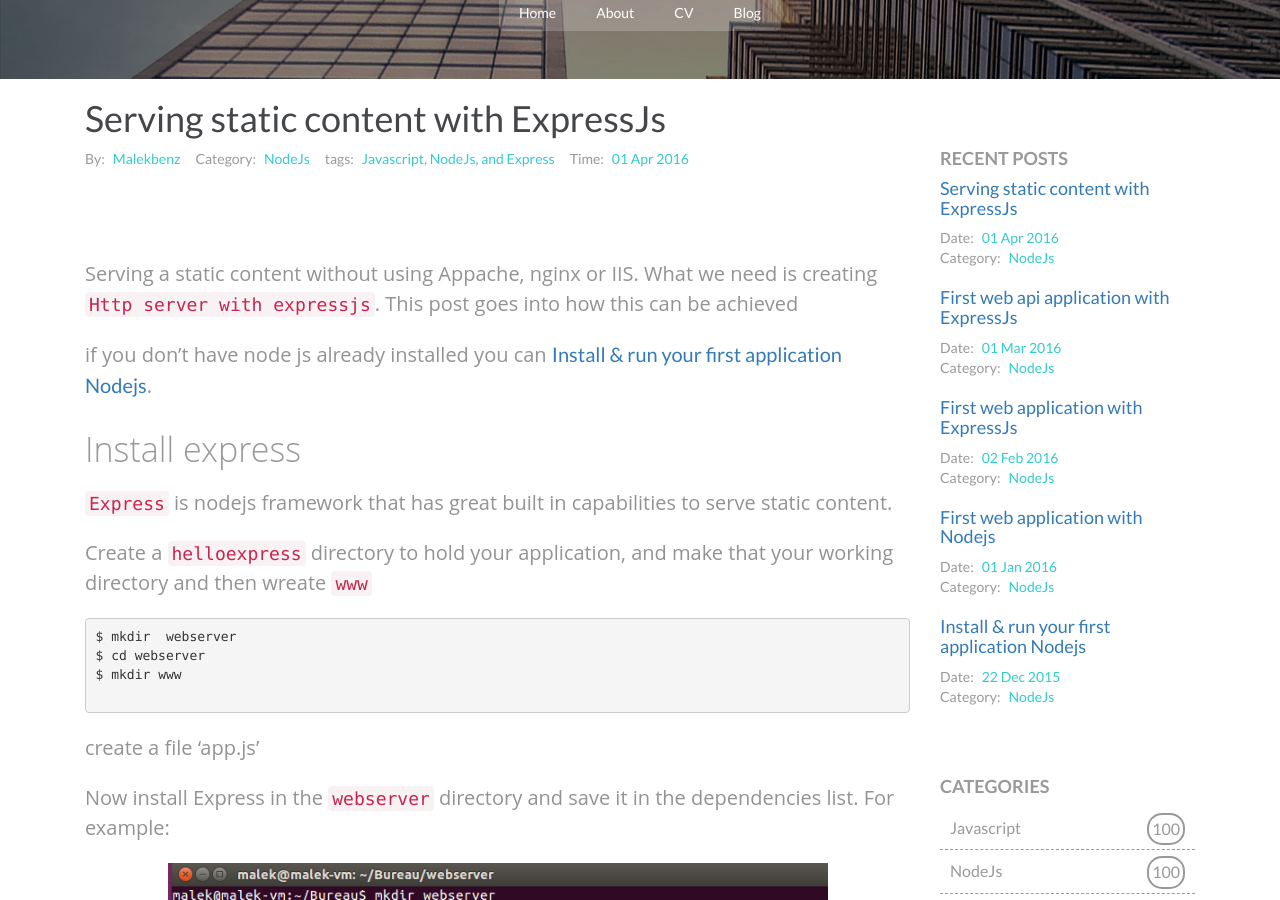
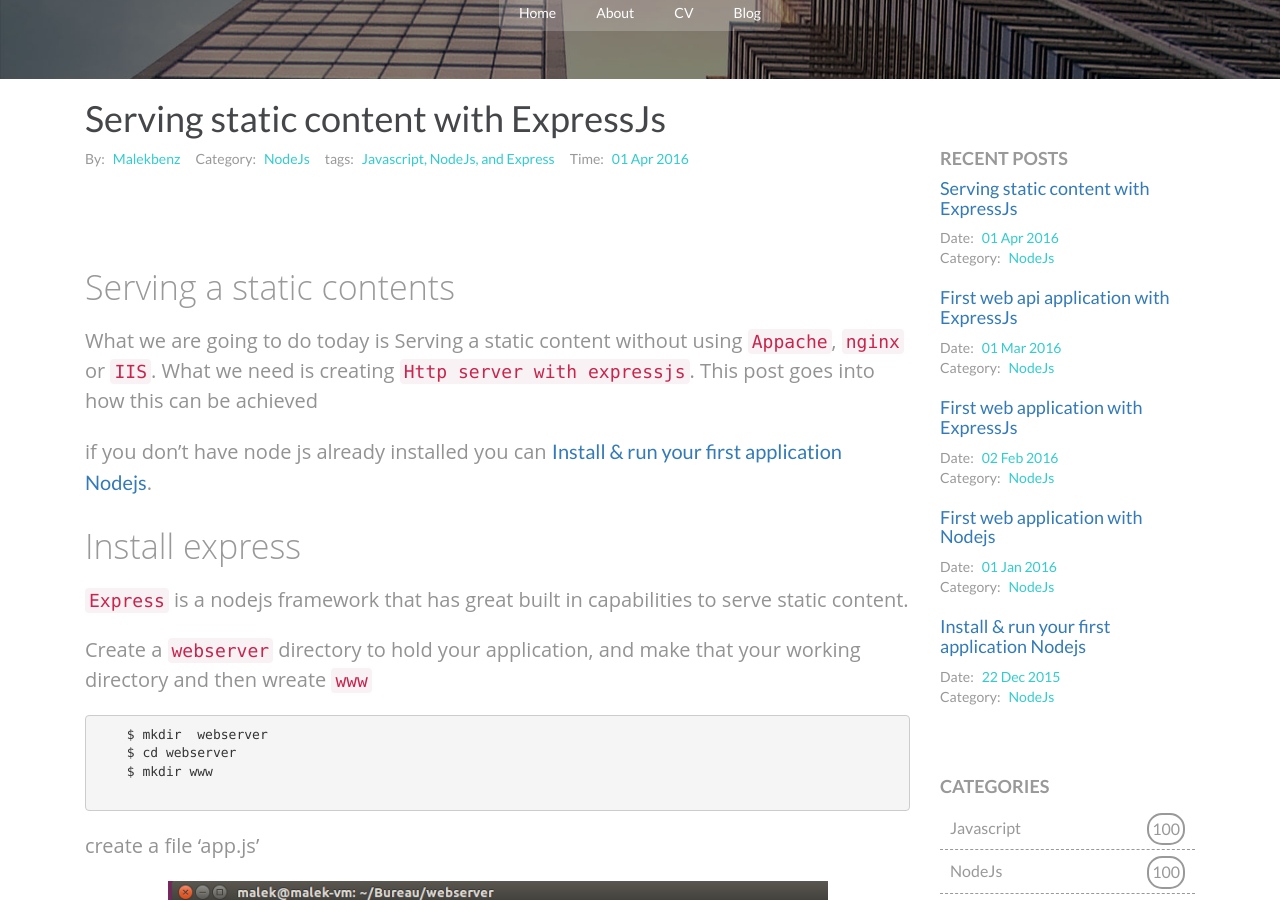
Before and after one commit to malekbenz/malekbenz, a Jekyll site: the page built from _posts/2016-04-01-Serving-static-content-with-ExpressJs.md, in a window 1280 px wide and 900 px high, scrolled down 281 px. Built offline with Jekyll 4.4.1, drawn with Linux system fonts in a browser that asks for light colours; nearby versions of some CDN libraries; comment, search, counter and statistics services are not loaded; some of the changed text lies outside the part shown.

Commit message:
add a static web server blog

````diff
--- a/_posts/2016-04-01-Serving-static-content-with-ExpressJs.md
+++ b/_posts/2016-04-01-Serving-static-content-with-ExpressJs.md
@@ -8,30 +8,32 @@ category: NodeJs
 tags : ['Javascript', 'NodeJs', 'Express']
 categories: ['Javascript',  'NodeJs', 'webapi', 'Express']
 ---
+## Serving a static contents
 
-Serving a static content without using Appache, nginx or IIS. What we need is creating `Http server with expressjs`. This post goes into how this can be achieved
+What we are going to do today is Serving a static content without using `Appache`, `nginx` or `IIS`. What we need is creating `Http server with expressjs`. This post goes into how this can be achieved
 
 if you don't have node js already installed you can [Install & run your first application Nodejs](/blog/2015/12/22/install-run-your-first-application-nodejs).
 
 ## Install express
-`Express` is nodejs framework that has great built in capabilities to serve static content.
+`Express` is a nodejs framework that has great built in capabilities to serve static content.
 
-Create a `helloexpress` directory to hold your application, and make that your working directory and then wreate `www`
+Create a `webserver` directory to hold your application, and make that your working directory and then wreate `www`
 
 ```javascript
-$ mkdir  webserver
-$ cd webserver
-$ mkdir www
+    $ mkdir  webserver
+    $ cd webserver
+    $ mkdir www
 
 ```
 create a file 'app.js'
 
+![CMD](/images/helloexpress/cmdstatic.png){:class="img-responsive" :max-width="80%"}
+
 Now install Express in the `webserver` directory and save it in the dependencies list. For example:
 
-![CMD](/images/helloexpress/cmdstatic.png){:class="img-responsive" :max-width="80%"}
 
 ```javascript
-$  npm install express
+    $  npm install express
 ```
 
 ![CMD](/images/helloexpress/npm.png){:class="img-responsive" :max-width="80%"}
@@ -101,7 +103,7 @@ load [http://localhost:3000/](http://localhost:3000/) in a browser to see the ou
 ![vs code](/images/helloexpress/webstatic.png){:class="img-responsive" :max-width="80%"}
 
 >
-> ##  Any files under the www folder will be server
+> ##  Any files under the `www` folder will be server
 >
 
 >
````
Also changed, not shown: images/helloexpress/webstatic.png.
